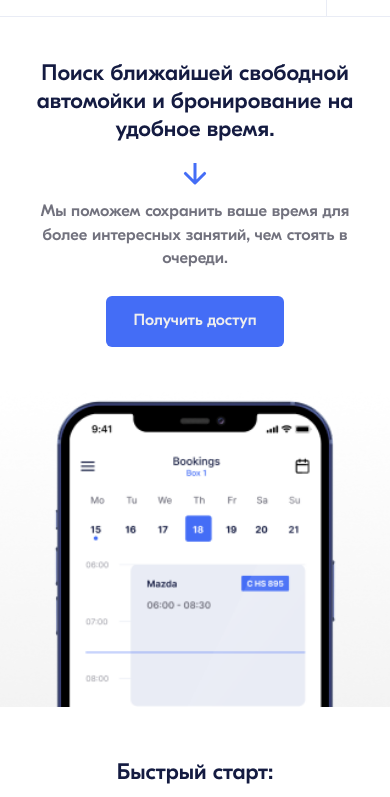
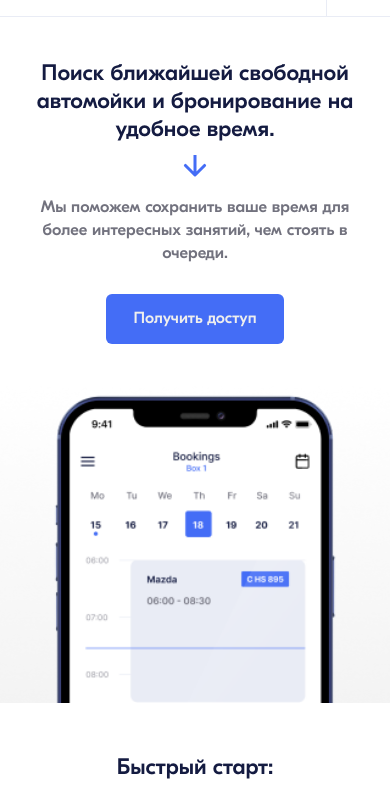
Before and after one commit to Andrey048/GetWash, a website: page docs/index.html in a window 390 px wide. Shown: the part 47-844 px from the top of the page. Drawn offline with Linux system fonts and the light colour scheme; files whose address does not match are found by name; a web font is replaced by a local one.

Commit message:
Рефакторинг верстки блока top-block

```diff
--- a/source/scss/blocks/top-block.scss
+++ b/source/scss/blocks/top-block.scss
@@ -1,66 +1,67 @@
 .top-block {
-   @include positioning-center-section;
+   max-width: $max-content-width;
+   margin-left: auto;
+   margin-right: auto;
+
+   position: relative;
+
+   &::after {
+      content: '';
+
+      position: absolute;
+      top: 0;
+      right: 0;
+      bottom: 0;
+      left: 50%;
 
       background-image: url(../images/top-block/illustration.png);
       background-repeat: no-repeat;
-   background-position: right center;
-   background-size: 50% auto;
+      background-position: center center;
+      background-size: contain;
 
       @media (max-width: 1250px) {
-      background-position:center bottom;
-      background-size: 70% auto;
+         position: static;
+
+         display: block;
+         height: 100px;
+         padding-bottom: 40%;
       }
       @media (max-width: $max-width-tablet) {
-      background-size: 85% auto;
+         padding-bottom: 60%;
       }
       @media (max-width: $max-width-mobile) {
+         padding-bottom: 260 / 320 * 100%;
+
          background-image: url(../images/top-block/illustration-mobile.png);
-      background-size: 100% auto;
+      }
    }
 
    &__inner{
       @include adaptive-value($property:padding-top, $startSize:124, $minSize:37);
-      @include adaptive-value($property:padding-bottom, $startSize:197, $minSize:59);
+      @include adaptive-value($property:padding-bottom, $startSize:119, $minSize:35);
       @include reset-margin;
 
-      min-height: 673px;
-      padding-bottom: 197px;
       padding-right: 50%;
 
       @media (max-width: 1250px) {
-         min-height: 0;
          padding-right: 0;
-         padding-bottom: 99% * 0.7 + 4%;
 
          text-align: center;
-      }
-      @media (max-width: $max-width-tablet) {
-         padding-bottom: 99% * 0.85 + 7%;
-      }
-      @media (max-width: $max-width-mobile) {
-         padding-bottom: 93% + 10%;
       }
    }
    &__title{
       @include adaptive-value($property:font-size, $startSize:40, $minSize:21);
+      @include adaptive-value($property:margin-bottom, $startSize:23, $minSize:19);
 
       display: inline-block;
-      margin-bottom: 23px;
 
       line-height: 125%;
       color: $font-blue-color;
 
       @media (max-width: 1250px) {
-         position: relative;
-
-         margin-bottom: 23px + 22px + 17px;
-
          max-width: 800px;
          margin-left: auto;
          margin-right: auto;
-      }
-      @media (max-width: $max-width-mobile) {
-         margin-bottom: 8px + 22px + 26px;
       }
 
       &::after {
@@ -72,16 +73,16 @@
          margin-left: 15px;
 
          background-image: url(../images/top-block/arrow-big.svg);
+         background-repeat: no-repeat;
+         background-position: center center;
 
          @media (max-width: 1250px) {
-            position: absolute;
-            top: calc(100% + 8px);
-            left: calc(50% - 12px);
-
+            display: block;
             height: 22px;
             width: 24px;
-            margin-left: 0;
             margin-top: 10px;
+            margin-left: auto;
+            margin-right: auto;
 
             background-image: url(../images/top-block/arrow-small.svg);
          }
@@ -89,8 +90,7 @@
    }
    &__text {
       @include adaptive-value($property:font-size, $startSize:24, $minSize:16);
-
-      margin-bottom: 52px;
+      @include adaptive-value($property:margin-bottom, $startSize:52, $minSize:25);
 
       font-weight: 300;
       line-height: 140%;
@@ -101,8 +101,5 @@
          margin-left: auto;
          margin-right: auto;
       }
-      @media (max-width: $max-width-mobile) {
-         margin-bottom: 25px;
    }
 }
-}
```
Also changed, not shown: docs/css/styles.min.css. Lines whose indentation alone changed are shown as unchanged.
